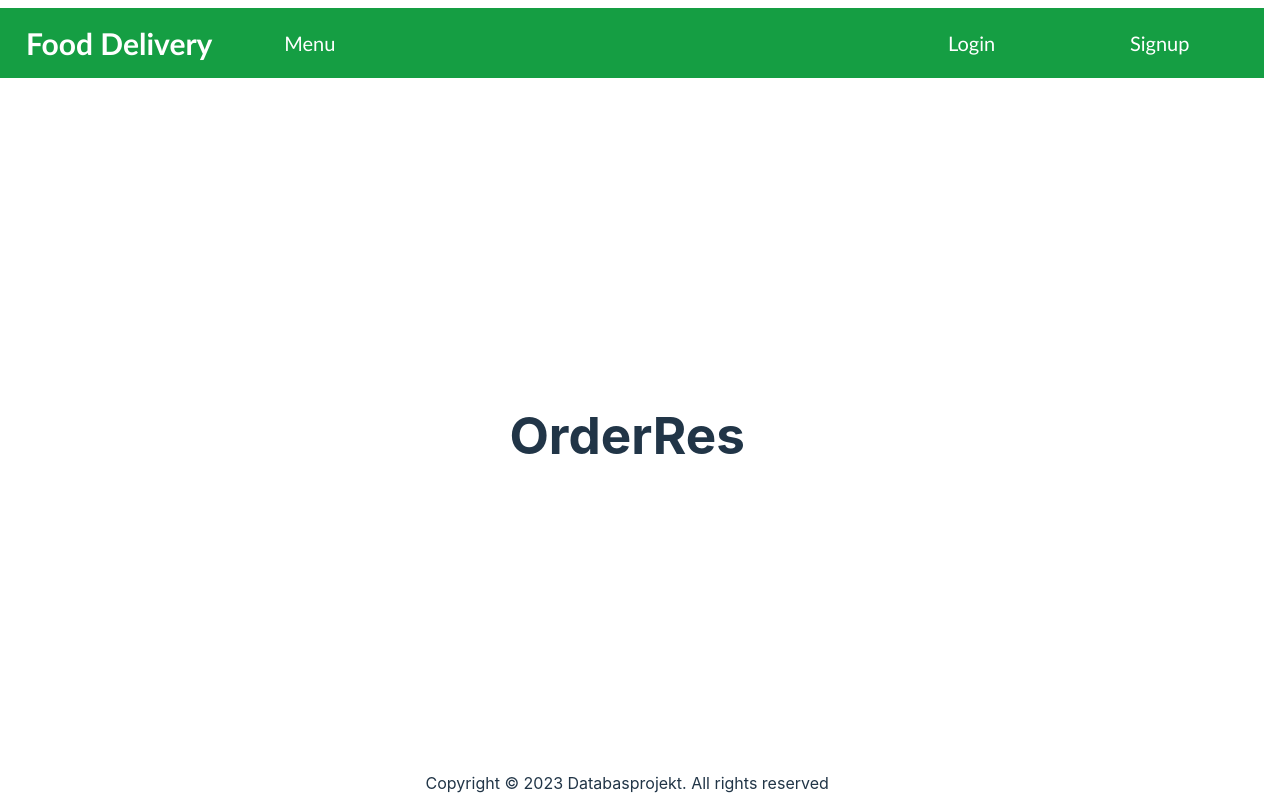
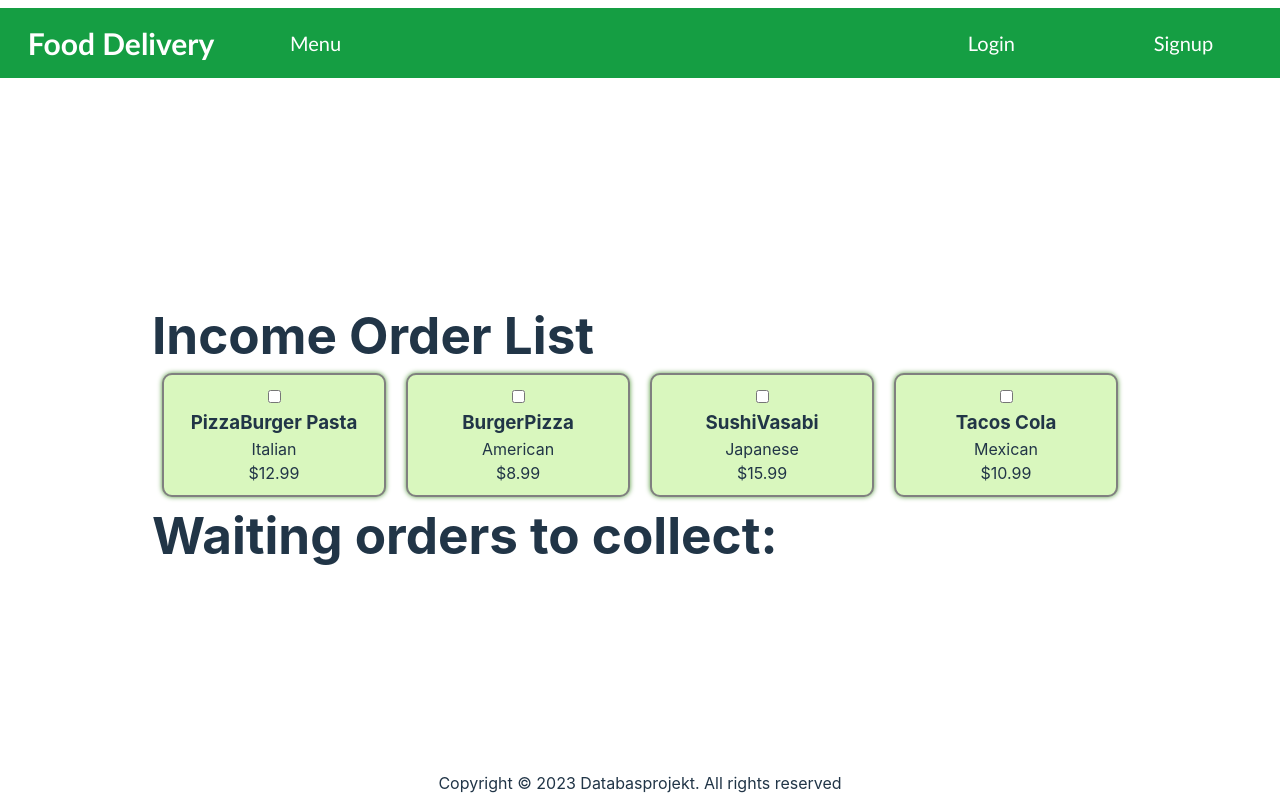
Before and after one commit to NenadJovcic/OrderEats-Web, a React (Vite) app in the folder frontend/: page /orderres in a window 1280 px wide. Built offline with nearby package versions, Linux system fonts and the light colour scheme.

Commit message:
Style added, Checkbox added, selected products added.

```diff
--- a/frontend/src/components/orderres/OrderRes.jsx
+++ b/frontend/src/components/orderres/OrderRes.jsx
@@ -1,15 +1,85 @@
-import React from 'react'
-import jwt_decode from 'jwt-decode'
+import React, { useState } from "react";
+import "../../styles/orderres.css";
+import jwt_decode from "jwt-decode";
 
-const OrderRes = () => {
-  // Logic for JWT Token
-  // const token = localStorage.getItem('auth-token');
-  // const decodedToken = jwt_decode(token)
-  // const isAdmin = decodedToken.admin
+const RestaurantOrders = () => {
+  const [selectedOrders, setSelectedOrders] = useState([]);
+  const orderList = [
+    {
+      id: 1,
+      products: ["Pizza", "Burger", " Pasta"],
+      type: "Italian",
+      price: 12.99
+    },
+    {
+      id: 2,
+      products: ["Burger", "Pizza"],
+      type: "American",
+      price: 8.99
+    },
+    {
+      id: 3,
+      products: ["Sushi", "Vasabi"],
+      type: "Japanese",
+      price: 15.99
+    },
+    {
+      id: 4,
+      products: ["Tacos", " Cola"],
+      type: "Mexican",
+      price: 10.99
+    }
+  ];
 
+  const Order = ({ products, type, price, id }) => (
+    <div className="order">
+      <input
+        type="checkbox"
+        checked={selectedOrders.includes(id)}
+        onChange={() =>
+          selectedOrders.includes(id)
+            ? setSelectedOrders(selectedOrders.filter(orderId => orderId !== id))
+            : setSelectedOrders([...selectedOrders, id])
+        }
+      />
+      <h3>{products}</h3>
+      <p>{type}</p>
+      <p>{`$${price.toFixed(2)}`}</p>
+    </div>
+  );
+
+  const OrderList = ({ orders }) => (
+    <div className="order-list">
+      {orders.map(({ id, ...rest }) => (
+        <Order key={id} id={id} {...rest} />
+      ))}
+    </div>
+  );
+
+  const SelectedOrderList = ({ orders }) => (
+    <div>
+      <h1>Waiting orders to collect:</h1>
+      {orders.map(({ id, products, type, price }) => {
+        if (selectedOrders.includes(id)) {
+          return (
+            <div key={id}>
+              <h3>{products}</h3>
+              <p>{type}</p>
+              <p>{`$${price.toFixed(2)}`}</p>
+            </div>
+          );
+        }
+        return null;
+      })}
+    </div>
+  );
   return (
-    <h1>OrderRes</h1>
-  )
-}
+    <div className="App">
+      <h1>Income Order List</h1>
+      <OrderList orders={orderList} />
+      <SelectedOrderList orders={orderList} />
+    </div>
+  );
+};
 
-export default OrderRes
+export default RestaurantOrders;
--- a/frontend/src/styles/orderres.css
+++ b/frontend/src/styles/orderres.css
@@ -0,0 +1,16 @@
+.order-list {
+    display: flex;
+    flex-wrap: wrap;
+    justify-content: center;
+  }
+
+  .order {
+    width: 200px;
+    padding: 10px;
+    margin: 10px;
+    text-align: center;
+    border: 2px solid grey;
+    border-radius: 10px;
+    background-color: #d9f7be;
+    box-shadow: 0 0 5px #56993f;
+  }
```
